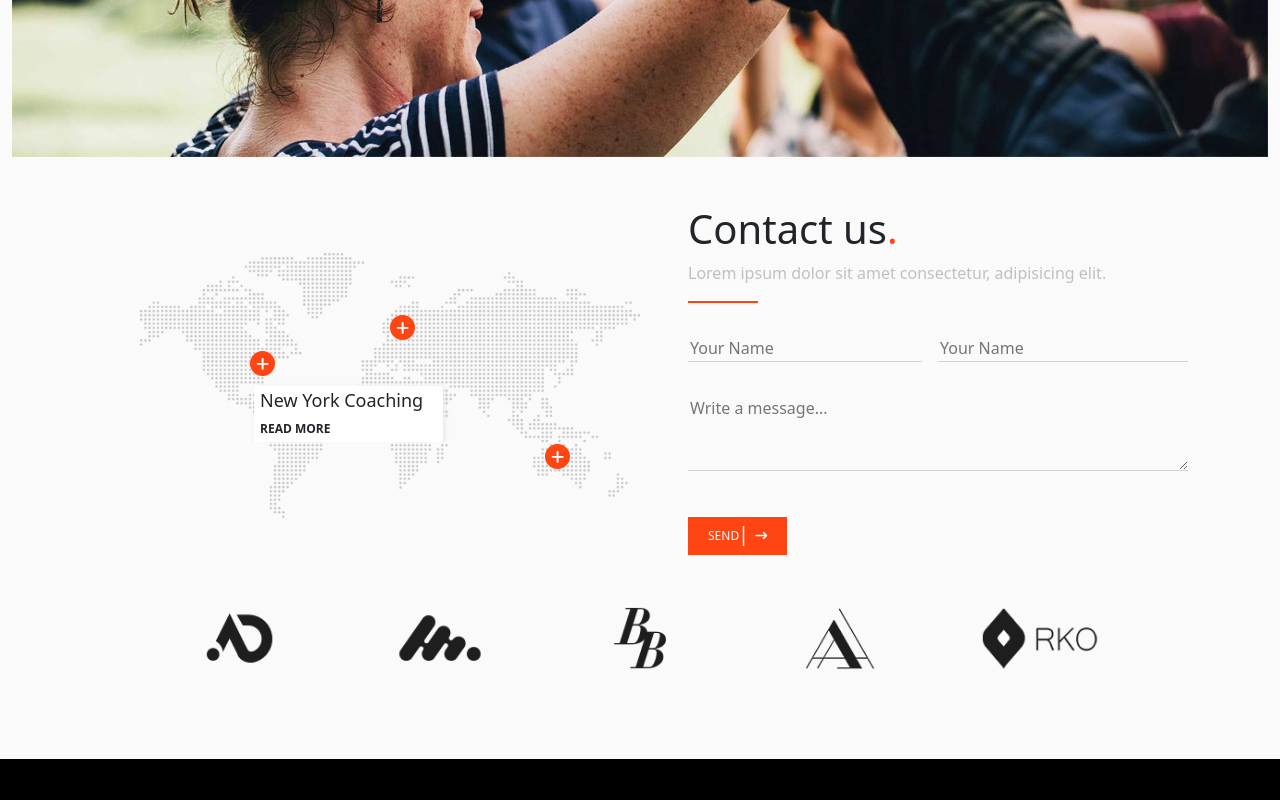
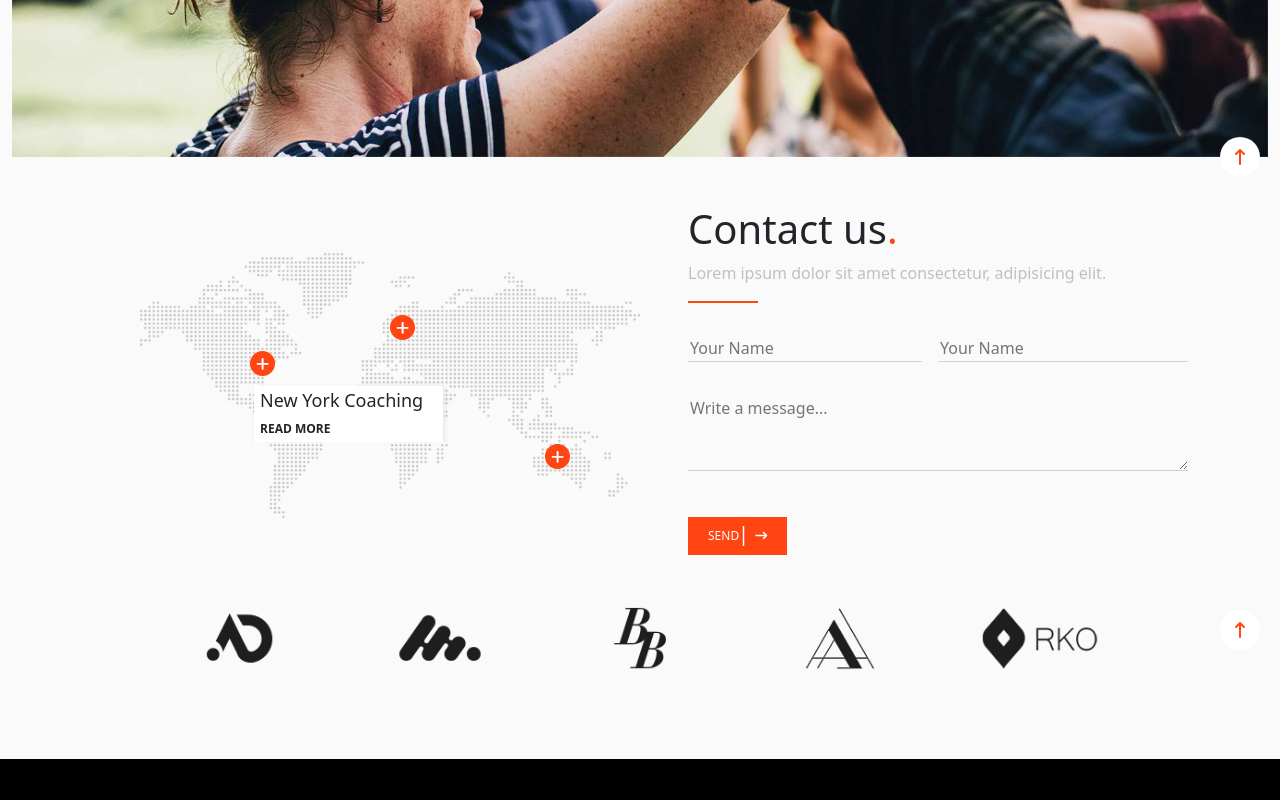
Before and after one commit to DionisiePulbere/proj-html-vuejs, a Vue app: page / in a window 1280 px wide. Shown: the part 4920-5720 px from the top of the page. Built offline with nearby package versions, Linux system fonts and the light colour scheme.

Commit message:
feat: add btn form

```diff
--- a/src/components/MainForm.vue
+++ b/src/components/MainForm.vue
@@ -8,6 +8,12 @@
 
 <template>
     <section class="contact py-5">
+        <div class="btn-radious bottom">
+            <i class="fa-solid fa-arrow-up-long"></i>
+        </div>
+        <div class="btn-radious top">
+            <i class="fa-solid fa-arrow-up-long"></i>
+        </div>
         <div class="container-page d-flex">
             <div class="map col-6 py-5 me-5">
                 <div class="post-it">
@@ -75,8 +81,19 @@
 
 <style scoped lang="scss">
 @use '../style/partials/variables' as *;
+section{
+    position: relative;
+}
 img{
     width: 100%;
+}
+
+.top{
+    top: -20px;
+}
+
+.bottom{
+    bottom: 18%;
 }
 
 .col-20{
```
